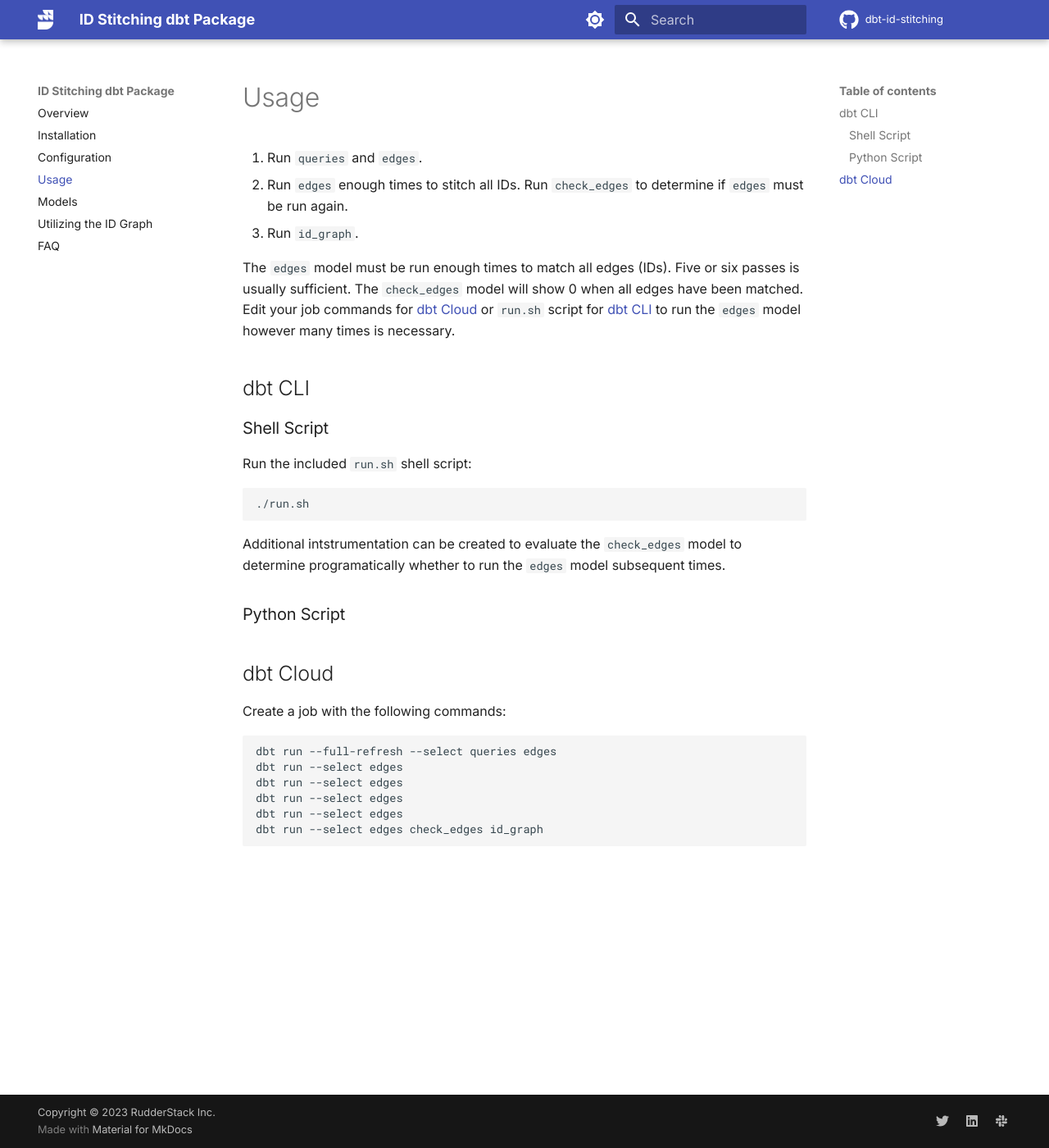
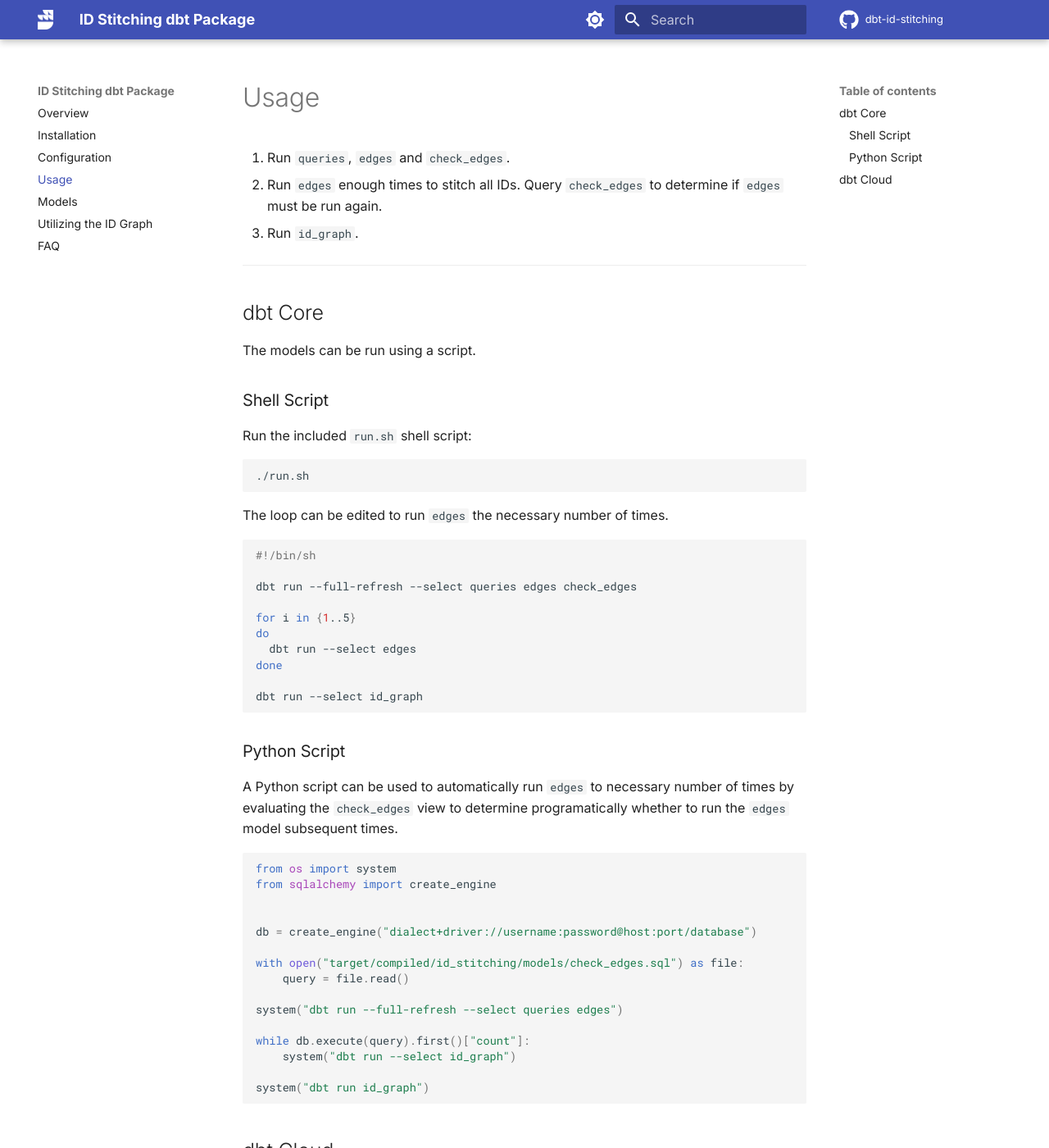
Before and after one commit to esadek/mkdocs-test, an MkDocs documentation site: the page built from docs/usage.md, in a window 1280 px wide and 1400 px high. Shown: the whole window at 82% size. Built offline with MkDocs 1.6.1 and Material for MkDocs 9.7.7, drawn with Linux system fonts in a browser that asks for light colours; comment, search, counter and statistics services are not loaded; some of the changed text lies outside the part shown.

Commit message:
Add: changes

````diff
--- a/docs/usage.md
+++ b/docs/usage.md
@@ -1,12 +1,14 @@
 # Usage
 
-1. Run `queries` and `edges`.
-2. Run `edges` enough times to stitch all IDs. Run `check_edges` to determine if `edges` must be run again.
+1. Run `queries`, `edges` and `check_edges`.
+2. Run `edges` enough times to stitch all IDs. Query `check_edges` to determine if `edges` must be run again.
 3. Run `id_graph`.
 
-The `edges` model must be run enough times to match all edges (IDs). Five or six passes is usually sufficient. The `check_edges` model will show 0 when all edges have been matched. Edit your job commands for [dbt Cloud](https://docs.getdbt.com/docs/dbt-cloud/cloud-overview) or `run.sh` script for [dbt CLI](https://docs.getdbt.com/dbt-cli/cli-overview) to run the `edges` model however many times is necessary.
+---
 
-## dbt CLI
+## dbt Core
+
+The models can be run using a script.
 
 ### Shell Script
 
@@ -16,9 +18,42 @@ Run the included `run.sh` shell script:
 ./run.sh
 ```
 
-Additional intstrumentation can be created to evaluate the `check_edges` model to determine programatically whether to run the `edges` model subsequent times.
+The loop can be edited to run `edges` the necessary number of times.
+
+```bash
+#!/bin/sh
+
+dbt run --full-refresh --select queries edges check_edges
+
+for i in {1..5}
+do
+  dbt run --select edges
+done
+
+dbt run --select id_graph
+```
 
 ### Python Script
+
+A Python script can be used to automatically run `edges` to necessary number of times by evaluating the `check_edges` view to determine programatically whether to run the `edges` model subsequent times.
+
+```python
+from os import system
+from sqlalchemy import create_engine
+
+
+db = create_engine("dialect+driver://username:password@host:port/database")
+
+with open("target/compiled/id_stitching/models/check_edges.sql") as file:
+    query = file.read()
+
+system("dbt run --full-refresh --select queries edges")
+
+while db.execute(query).first()["count"]:
+    system("dbt run --select id_graph")
+
+system("dbt run id_graph")
+```
 
 ## dbt Cloud
 
@@ -32,3 +67,5 @@ dbt run --select edges
 dbt run --select edges
 dbt run --select edges check_edges id_graph
 ```
+
+Add or remove runs of `edges` using the `check_edges` view.
````
Also changed, not shown: docs/utilizing_id_graph.md (+1 -1 lines).
